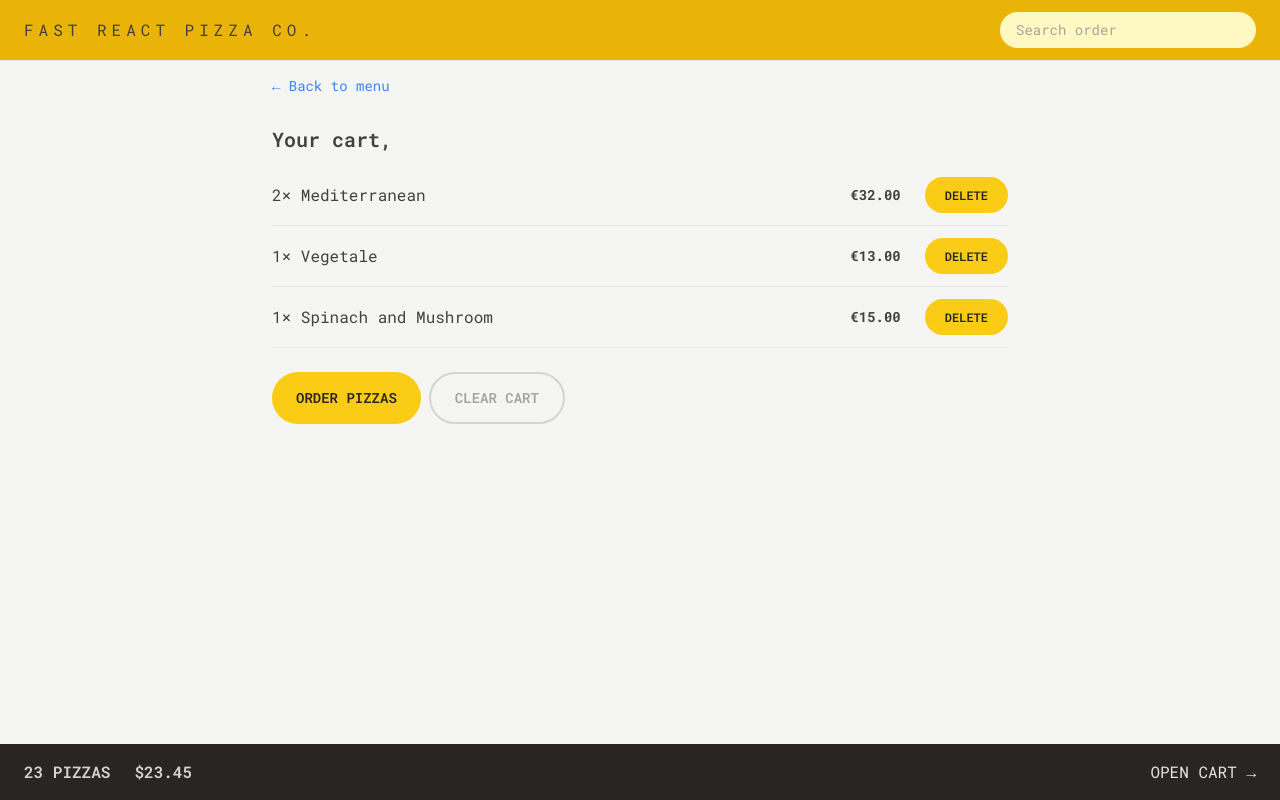
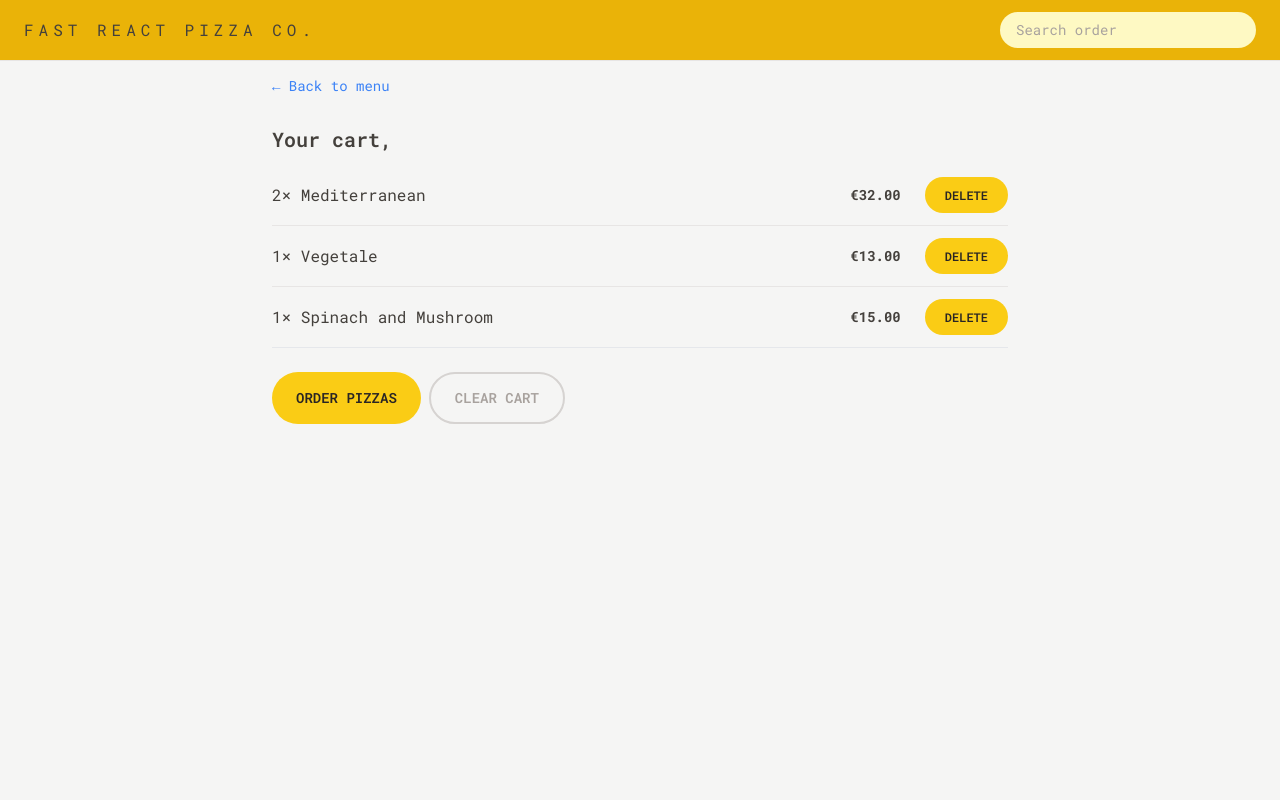
Before and after one commit to JeffDanielle/fast-react-pizza, a React (Vite) app: page /cart in a window 1280 px wide. Built offline with nearby package versions, Linux system fonts and the light colour scheme.

Commit message:
317. Building the Cart Overview With Redux Selectors -9min

```diff
--- a/src/features/cart/CartOverview.jsx
+++ b/src/features/cart/CartOverview.jsx
@@ -1,11 +1,20 @@
 import { Link } from "react-router-dom";
+import { useSelector } from "react-redux";
+import { getTotalCartPrice, getTotalCartQuantity } from "./cartSlice";
+import { formatCurrency } from "../../utils/helpers";
+function CartOverview() {
 
-function CartOverview() {
+  const totalCartQuantity = useSelector(getTotalCartQuantity);
+
+  const totalCartPrice = useSelector(getTotalCartPrice);
+
+  if (!totalCartQuantity) return null
+
   return (
     <div className="bg-stone-800 text-stone-200 uppercase px-4 py-4 sm:px-6 text-sm md:text-base flex justify-between items-center">
       <p className="text-stone-300 font-semibold space-x-4 sm:space-x-6">
-        <span>23 pizzas</span>
-        <span>$23.45</span>
+        <span>{totalCartQuantity} PIZZAS</span>
+        <span>{formatCurrency(totalCartPrice)}</span>
       </p>
       <Link to="/cart">Open cart &rarr;</Link>
     </div>
--- a/src/features/cart/cartSlice.js
+++ b/src/features/cart/cartSlice.js
@@ -1,17 +1,17 @@
 import { createSlice } from "@reduxjs/toolkit";
 
 const initialState = {
-    // cart: [],
+    cart: [],
 
-    cart: [
-        {
-            pizzaId: 12,
-            name: 'Mediterranean',
-            quantity: 2,
-            unitPrice: 16,
-            totalPrice: 32,
-        }
-    ]
+    // cart: [
+    //     {
+    //         pizzaId: 12,
+    //         name: 'Mediterranean',
+    //         quantity: 2,
+    //         unitPrice: 16,
+    //         totalPrice: 32,
+    //     }
+    // ]
 }
 
 const cartSlice = createSlice({
@@ -51,3 +51,9 @@
 export const { addItem, deleteItem, increaseItemQuantity, decreaseItemQuantity, clearCart } = cartSlice.actions
 
 export default cartSlice.reducer;
+
+export const getTotalCartQuantity = (state) => state.cart.cart.reduce((sum, item) => sum + item.quantity, 0)
+
+export const getTotalCartPrice = (state) => state.cart.cart.reduce((sum, item) => sum + item.totalPrice, 0)
+
+// 'reselect'
```
